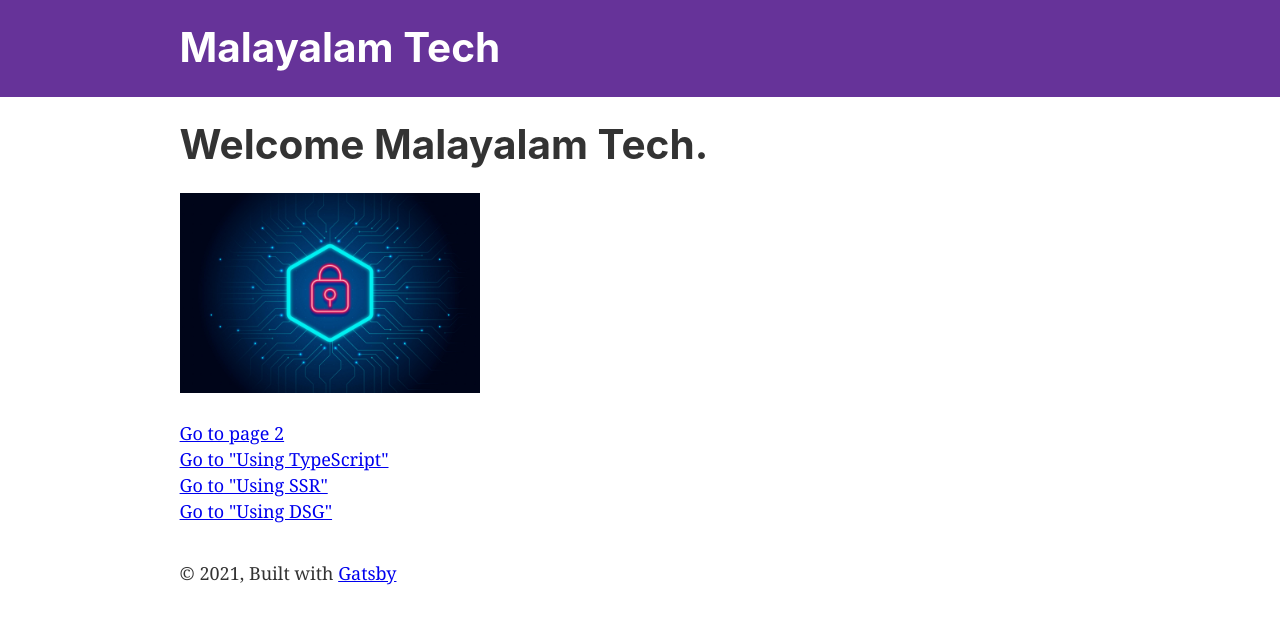
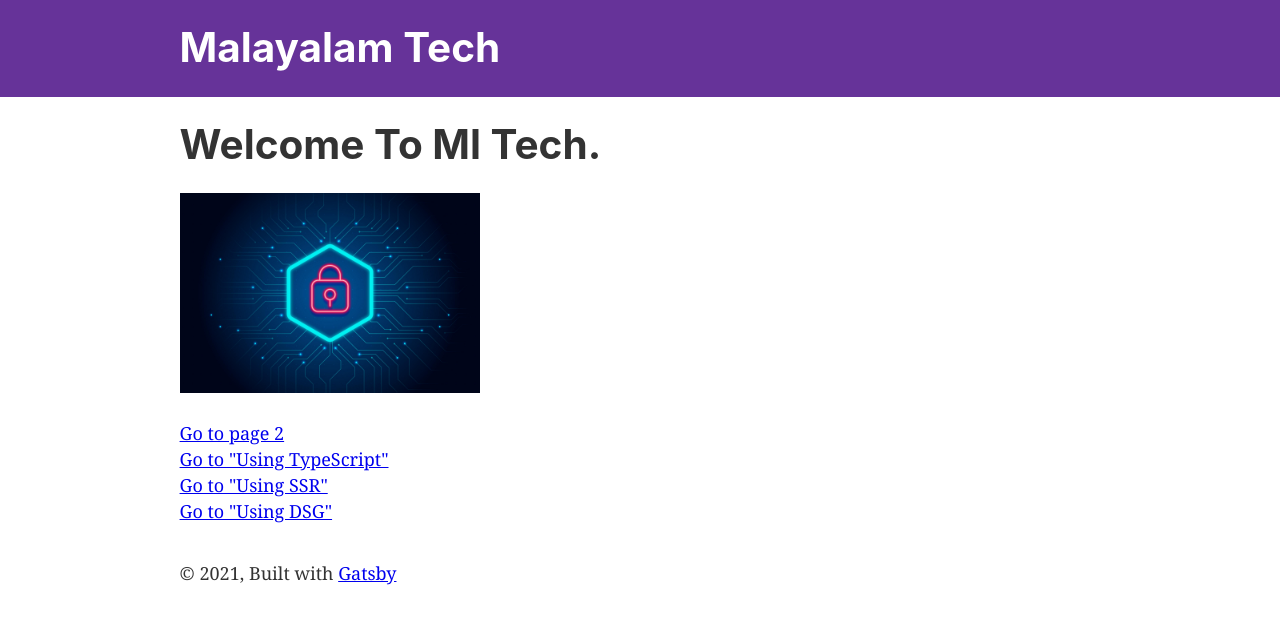
Before and after one commit to varghesejose2020/malayalamtech, a Gatsby site: page / in a window 1280 px wide. Built offline with nearby package versions, Linux system fonts and the light colour scheme; Gatsby itself is replaced by a stand-in of ours.

Commit message:
Update index.js

```diff
--- a/src/pages/index.js
+++ b/src/pages/index.js
@@ -13,7 +13,7 @@ import Seo from "../components/seo"
 const IndexPage = () => (
   <Layout>
     <Seo title="Home" />
-    <h1>Welcome Malayalam Tech.</h1>
+    <h1>Welcome To Ml Tech.</h1>
 
 
     <StaticImage
```
